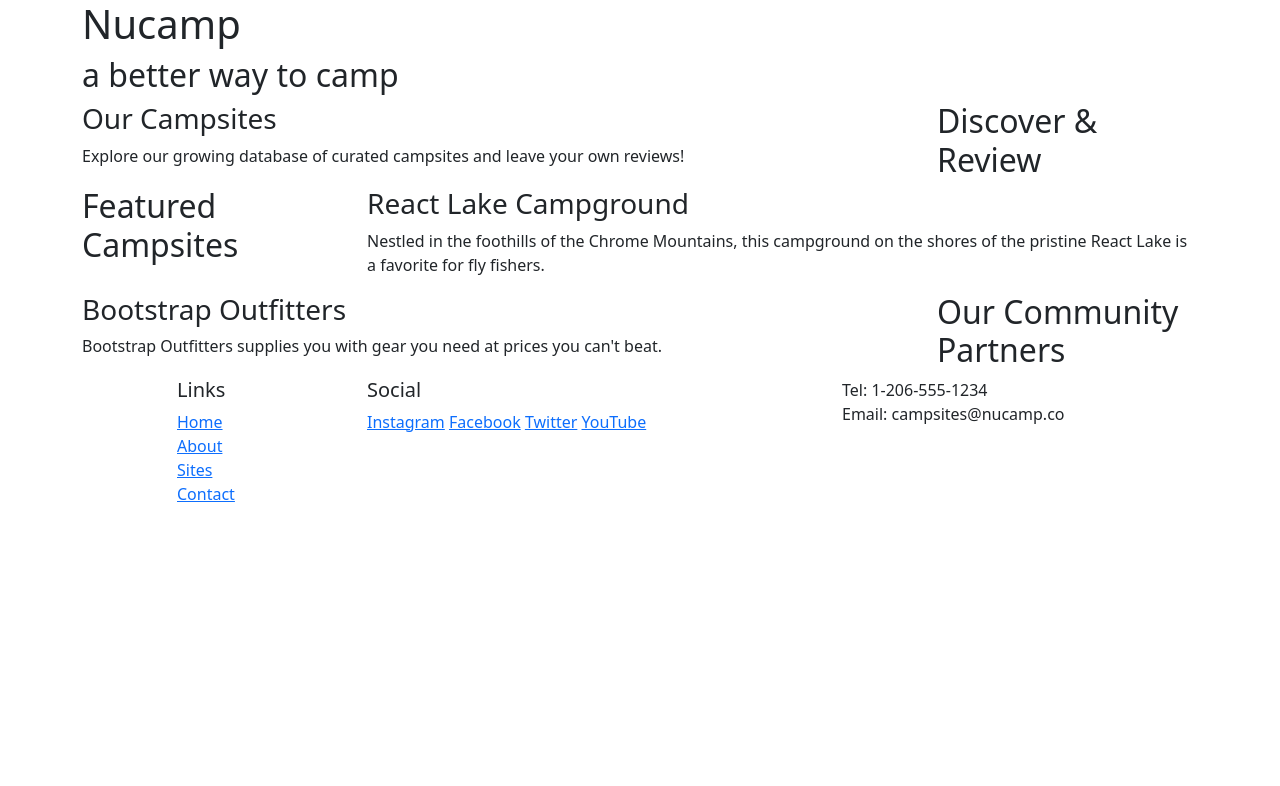
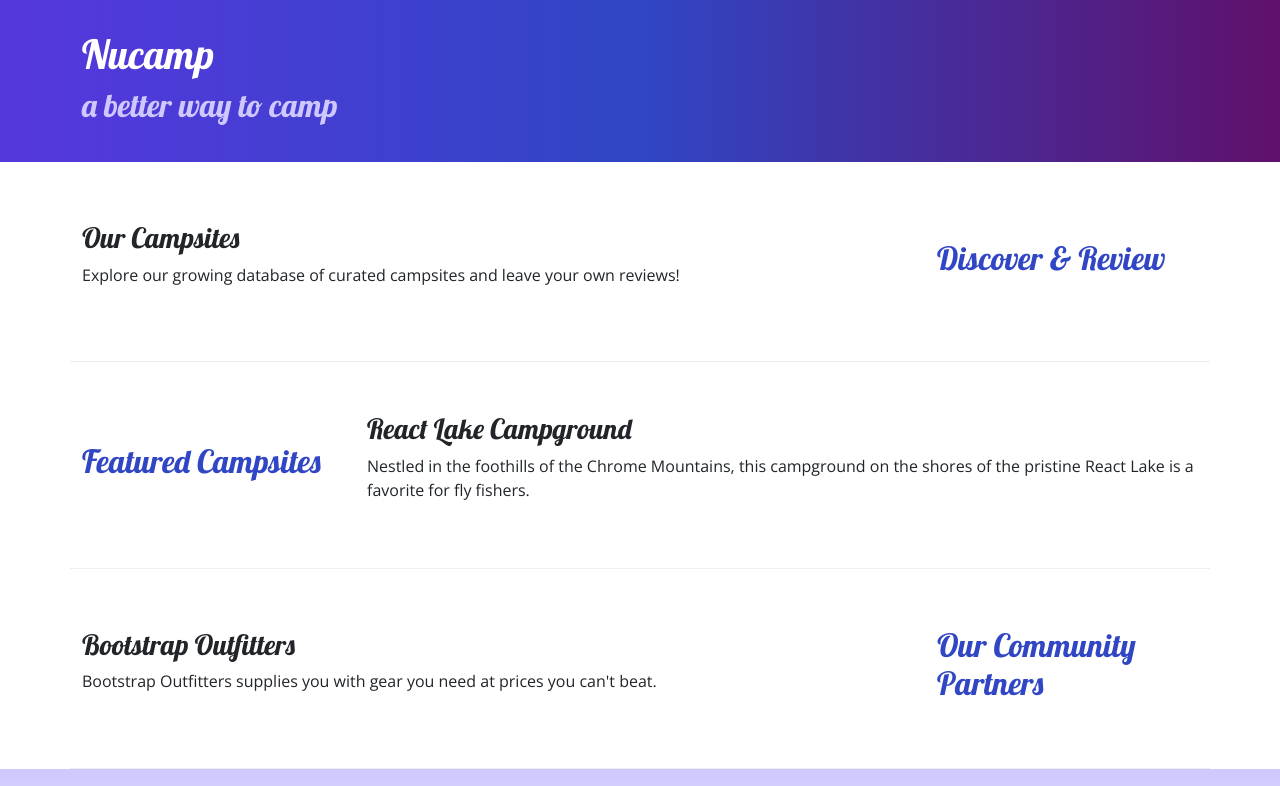
Before and after one commit to kidruiz/nucampsite, a website: page index.html in a window 1280 px wide. Shown: the top 786 px of the page. Drawn offline with nearby package versions, Linux system fonts and the light colour scheme.

Commit message:
Adding Custom Styles

```diff
--- /dev/null
+++ b/css/styles.css
@@ -0,0 +1,32 @@
+body {
+    font-family: "Open Sans", sans-serif;
+}
+
+h1, h2, h3 {
+   font-family: "Lobster", cursive;
+}
+
+h2 {
+   color: #3046C5;
+}
+
+header {
+    padding: 30px;
+    background-image: linear-gradient(to right, #5637DD, #3046C5, #60106B);
+    color: white;
+}
+
+header h2 {
+    color: #CEC8FF;
+}
+
+footer {
+    background-image:linear-gradient(#CEC8FF,white);
+    padding: 20px 0;
+}
+
+.row-content {
+    padding: 50px 0;
+    border-bottom: 1px ridge;
+    min-height: 200px;
+}
--- a/index.html
+++ b/index.html
@@ -9,6 +9,9 @@
     <!-- Bootstrap CSS -->
     <link rel="stylesheet" href="node_modules/bootstrap/dist/css/bootstrap.min.css" />
 
+    <!-- Additional CSS must be placed after Bootstrap CSS -->
+    <link rel="stylesheet" href="https://fonts.googleapis.com/css?family=Lobster|Open+Sans" />
+    <link rel="stylesheet" href="css/styles.css" />
     <title>Nucamp: A Better Way To Camp</title>
 </head>
 
@@ -25,9 +28,9 @@
     </header>
 
     <div class="container">
-        <div class="row">
+        <div class="row row-content align-items-center">
             <div class="col-sm-4 order-sm-last col-md-3">
-                <h2>Discover & Review</h2>
+                <h2 class="text-sm-right">Discover & Review</h2>
             </div>
             <div class="col">
                 <h3>Our Campsites</h3>
@@ -35,9 +38,9 @@
             </div>
         </div>
 
-        <div class="row">
+        <div class="row row-content align-items-center">
             <div class="col-sm-4 col-md-3">
-                <h2>Featured Campsites</h2>
+                <h2 class="text-sm-right">Featured Campsites</h2>
             </div>
             <div class="col">
                 <h3>React Lake Campground</h3>
@@ -45,9 +48,9 @@
             </div>
         </div>
 
-        <div class="row">
+        <div class="row row-content align-items-center">
             <div class="col-sm-4 order-sm-last col-md-3">
-                <h2>Our Community Partners</h2>
+                <h2 class="text-sm-right">Our Community Partners</h2>
             </div>
             <div class="col">
                 <h3>Bootstrap Outfitters</h3>
@@ -68,14 +71,14 @@
                         <li><a href="#">Contact</a></li>
                     </ul>
                 </div>
-                <div class="col 6 col-sm-5">
+                <div class="col 6 col-sm-5 text-center">
                     <h5>Social</h5>
                     <a href="http://instagram.com/">Instagram</a>
                     <a href="http://facebook.com/">Facebook</a>
                     <a href="http://twitter.com/">Twitter</a>
                     <a href="http://youtube.com/">YouTube</a>
                 </div>
-                <div class="col-sm-4">
+                <div class="col-sm-4 text-center">
                     Tel: 1-206-555-1234<br />
                     Email: campsites@nucamp.co
                 </div>
```
